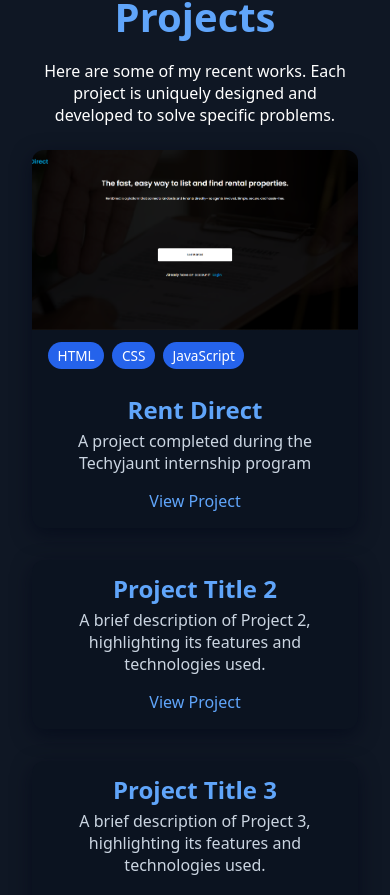
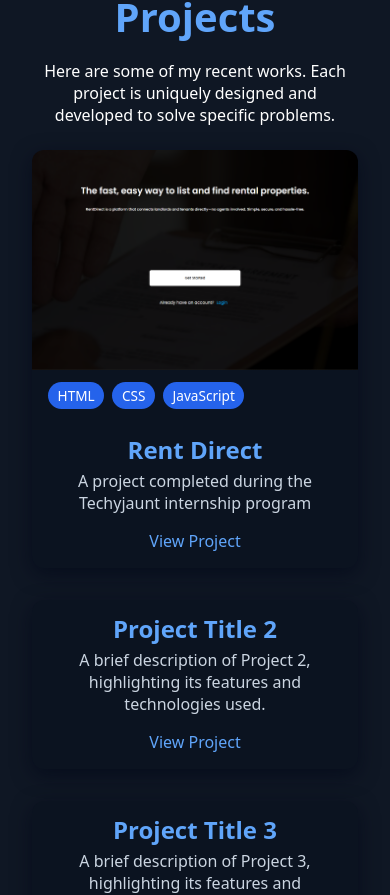
Before and after one commit to AnaghaInowei/Personal-Portfolio, a React (Vite) app: page / in a window 390 px wide. Shown: the part 2622-3517 px from the top of the page. Built offline with nearby package versions, Linux system fonts and the light colour scheme.

Commit message:
style: update card dimensions for improved layout and responsiveness

```diff
--- a/src/App.css
+++ b/src/App.css
@@ -280,7 +280,8 @@ h3, h4 {
   background: #0b1320;
   border-radius: 0.75rem;
   overflow: hidden;
-  width: 320px;
+  flex: 1 1 360px; /* grow, shrink, base */
+  max-width: 420px;
   box-shadow: 0 6px 20px rgba(2,6,23,0.6);
   display: flex;
   flex-direction: column;
@@ -295,7 +296,7 @@ h3, h4 {
 .card img {
   display: block;
   width: 100%;
-  height: 180px;
+  height: 220px;
   object-fit: cover;
   transition: transform 0.4s ease;
 }
@@ -340,6 +341,6 @@ h3, h4 {
   }
   .card {
     width: 100%;
-    max-width: 520px;
+    max-width: 720px;
   }
 }
```
